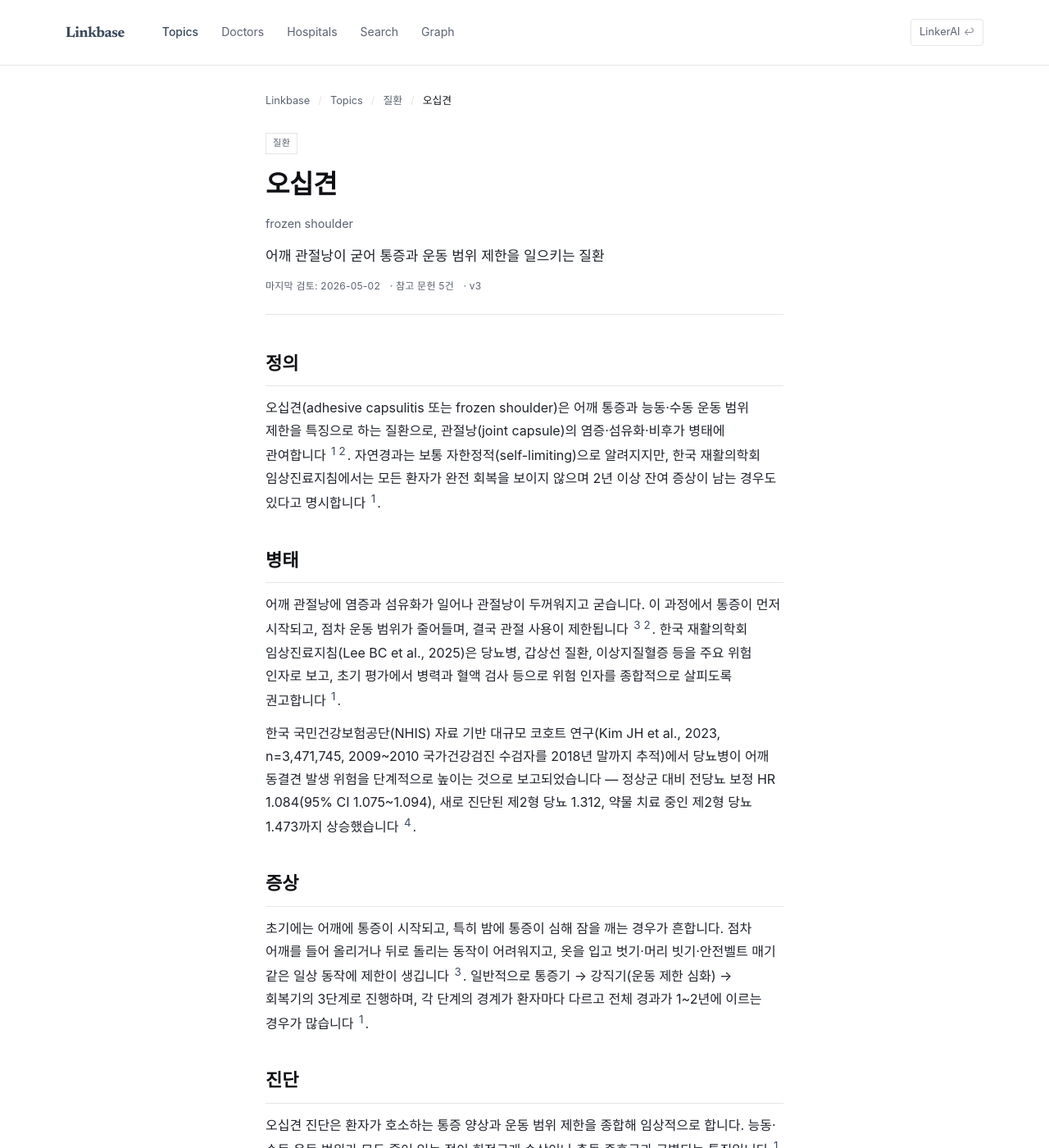
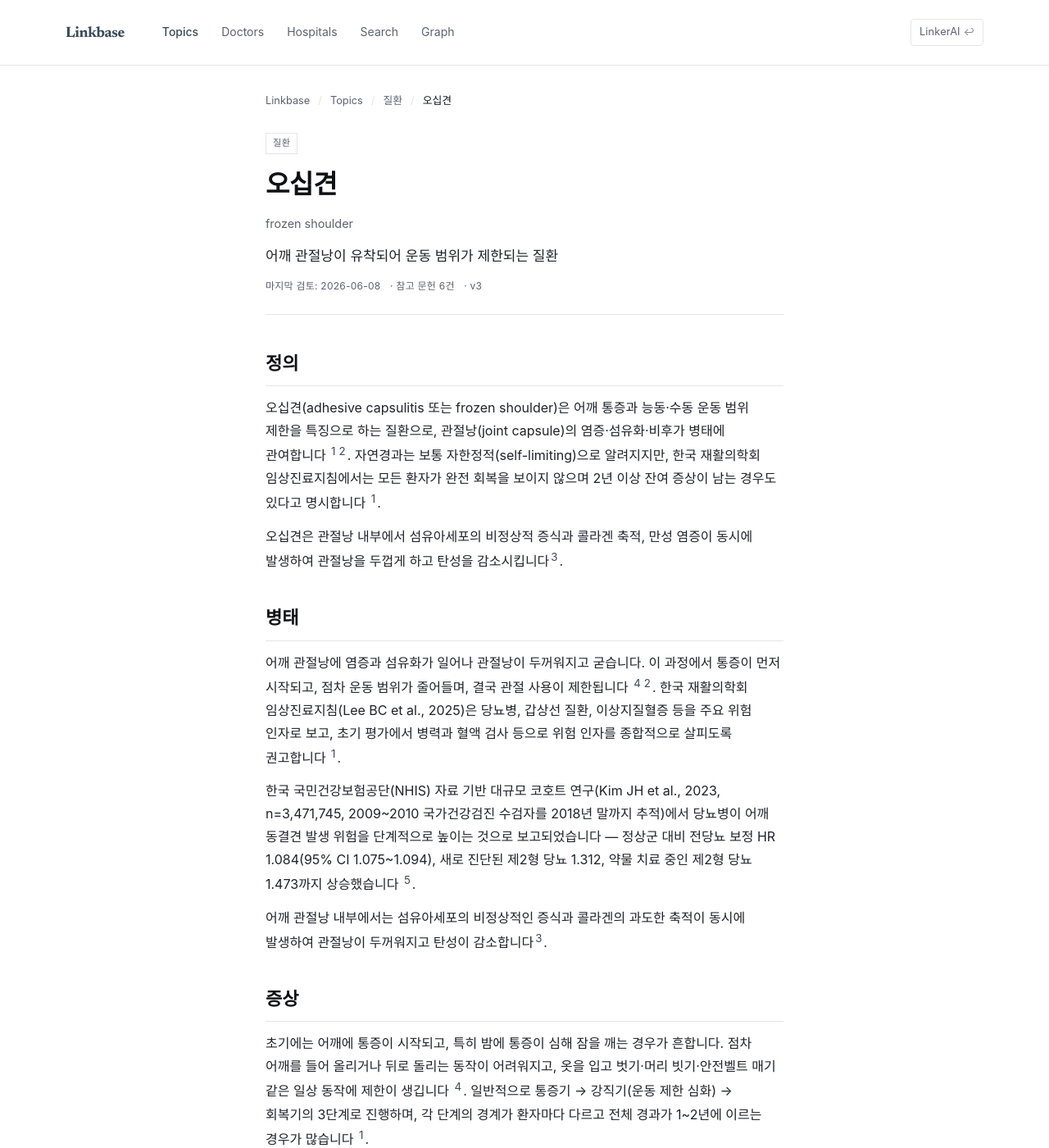
Before and after one commit to feelharmony/linkare-medical-knowledge, a Jekyll site: the page built from conditions/frozen-shoulder.md, in a window 1280 px wide and 1400 px high. Shown: the whole window at 82% size. Built offline with Jekyll 4.4.1, drawn with Linux system fonts in a browser that asks for light colours; some web fonts are replaced; some of the changed text lies outside the part shown.

Commit message:
pillar patch: What Is Frozen Shoulder? — The Pathophysiology of a Stiffening Joint Capsule → frozen-shoulder (anchors: definition,pathophysiology,symptoms)

```diff
--- a/conditions/frozen-shoulder.md
+++ b/conditions/frozen-shoulder.md
@@ -4,25 +4,31 @@ entity_id: frozen-shoulder
 entity_type: condition
 permalink: /conditions/frozen-shoulder/
 title: 오십견
-description: 어깨 관절낭이 굳어 통증과 운동 범위 제한을 일으키는 질환
+description: 어깨 관절낭이 유착되어 운동 범위가 제한되는 질환
 title_en: frozen shoulder
-last_reviewed: '2026-05-02'
+last_reviewed: '2026-06-08'
 locked: true
 verified_by: 사장님 + Claude + GPT 합의 (2026-05-09 LOCK 일괄 박힘)
 next_review: '2026-08-09'
-source_count: 5
+source_count: 6
 version: 3
 ---
 ## 정의
 오십견(adhesive capsulitis 또는 frozen shoulder)은 어깨 통증과 능동·수동 운동 범위 제한을 특징으로 하는 질환으로, 관절낭(joint capsule)의 염증·섬유화·비후가 병태에 관여합니다 [^2][^5]. 자연경과는 보통 자한정적(self-limiting)으로 알려지지만, 한국 재활의학회 임상진료지침에서는 모든 환자가 완전 회복을 보이지 않으며 2년 이상 잔여 증상이 남는 경우도 있다고 명시합니다 [^2].
+
+오십견은 관절낭 내부에서 섬유아세포의 비정상적 증식과 콜라겐 축적, 만성 염증이 동시에 발생하여 관절낭을 두껍게 하고 탄성을 감소시킵니다[^6].
 
 ## 병태
 어깨 관절낭에 염증과 섬유화가 일어나 관절낭이 두꺼워지고 굳습니다. 이 과정에서 통증이 먼저 시작되고, 점차 운동 범위가 줄어들며, 결국 관절 사용이 제한됩니다 [^1][^5]. 한국 재활의학회 임상진료지침(Lee BC et al., 2025)은 당뇨병, 갑상선 질환, 이상지질혈증 등을 주요 위험 인자로 보고, 초기 평가에서 병력과 혈액 검사 등으로 위험 인자를 종합적으로 살피도록 권고합니다 [^2].
 
 한국 국민건강보험공단(NHIS) 자료 기반 대규모 코호트 연구(Kim JH et al., 2023, n=3,471,745, 2009~2010 국가건강검진 수검자를 2018년 말까지 추적)에서 당뇨병이 어깨 동결견 발생 위험을 단계적으로 높이는 것으로 보고되었습니다 — 정상군 대비 전당뇨 보정 HR 1.084(95% CI 1.075~1.094), 새로 진단된 제2형 당뇨 1.312, 약물 치료 중인 제2형 당뇨 1.473까지 상승했습니다 [^3].
 
+어깨 관절낭 내부에서는 섬유아세포의 비정상적인 증식과 콜라겐의 과도한 축적이 동시에 발생하여 관절낭이 두꺼워지고 탄성이 감소합니다[^6].
+
 ## 증상
 초기에는 어깨에 통증이 시작되고, 특히 밤에 통증이 심해 잠을 깨는 경우가 흔합니다. 점차 어깨를 들어 올리거나 뒤로 돌리는 동작이 어려워지고, 옷을 입고 벗기·머리 빗기·안전벨트 매기 같은 일상 동작에 제한이 생깁니다 [^1]. 일반적으로 통증기 → 강직기(운동 제한 심화) → 회복기의 3단계로 진행하며, 각 단계의 경계가 환자마다 다르고 전체 경과가 1~2년에 이르는 경우가 많습니다 [^2].
+
+어깨 관절낭의 섬유화가 진행되면서 움직임 제한이 심화되고, 증상이 수년간 지속될 수 있습니다[^6].
 
 ## 진단
 오십견 진단은 환자가 호소하는 통증 양상과 운동 범위 제한을 종합해 임상적으로 합니다. 능동·수동 운동 범위가 모두 줄어 있는 점이 회전근개 손상이나 충돌 증후군과 구별되는 특징입니다 [^2]. 한국 재활의학회 가이드라인은 초기 평가에서 당뇨·갑상선 질환·이상지질혈증 같은 동반 위험 인자를 함께 확인하도록 권고합니다 [^2]. 초음파나 MRI는 오십견을 단독으로 확진하기 위한 검사라기보다, 회전근개 파열·관절염·석회성 건염 등 다른 원인을 배제하기 위한 보조 검사로 활용됩니다 [^2][^4].
@@ -49,13 +55,17 @@ version: 3
 ## 관련 임상 자료
 [^1]: [안심튼튼 — 어깨 통증 관리·예방·재발](https://ansimpainfree.kr/blog/shoulder-pain-management-prevention-relapse)
 
+---
+
 ## Citations
 [^2]: [Lee BC et al. Clinical Practice Guidelines for Diagnosis and Non-Surgical Treatment of Primary Frozen Shoulder. Ann Rehabil Med. 2025;49(3):113-138 (대한재활의학회). DOI 10.5535/arm.250057](https://www.e-arm.org/journal/view.php?number=4407)
 [^3]: [Kim JH, Kim BS, Han KD, Kwon HS. The Risk of Shoulder Adhesive Capsulitis in Individuals with Prediabetes and Type 2 Diabetes Mellitus: A Longitudinal Nationwide Population-Based Study. Diabetes Metab J. 2023;47(6):869-878. DOI 10.4093/dmj.2022.0275 (PMID 37915186)](https://pmc.ncbi.nlm.nih.gov/articles/PMC10695720/)
 [^4]: [Pandey V, Madi S. Clinical Guidelines in the Management of Frozen Shoulder: An Update! Indian J Orthop. 2021;55(2):299-309. DOI 10.1007/s43465-021-00351-3](https://pmc.ncbi.nlm.nih.gov/articles/PMC8046676/)
 [^5]: [Le HV, Lee SJ, Nazarian A, Rodriguez EK. Adhesive capsulitis of the shoulder: review of pathophysiology and current clinical treatments. Shoulder Elbow. 2017;9(2):75-84. DOI 10.1177/1758573216676786](https://pmc.ncbi.nlm.nih.gov/articles/PMC5384535/)
+[^6]: [thewellsr.kr/en/blog/what-is-frozen-shoulder-the-pathophysiology-of-a-stiffening-](https://thewellsr.kr/en/blog/what-is-frozen-shoulder-the-pathophysiology-of-a-stiffening-)
 
 ## Changelog
 - 2026-04-25 v2: 수동 편집
 - 2026-05-01 v3: 외부 권위 출처 3개 추가 (Lee BC 2025 한국 재활의학회 동결견 CPG, Kim JH 2023 한국 NHIS 당뇨 코호트, 국제 review) — 정의·병태·증상·진단·치료·예후 6섹션으로 재정렬(원본 3섹션). 한국 CPG를 1차 인용으로 활용. 당뇨 위험 인자에 한국 NHIS HR 1.084~1.473 데이터 명시. 학술 톤 다운(자연스러운 환자 친화 표현, 의학 용어·수치·권고 강도는 보존). source_count 0→4.
 - 2026-05-02 v3 검증 정정: [^4] citation 분리 — Pandey 2021 (Indian J Orthop)과 Le HV 2017 (Shoulder Elbow)이 다른 논문임을 fetch 검증 후 정정. [^4] Pandey 2021로 정정, [^5] Le HV 2017 신설. 치료 권고 표현 정정 — "권고 등급 B(낮은 근거)" → "조건부 권고. 근거 수준 낮음/매우 낮음" (B는 conditional recommend, evidence level 별도). 근력 강화 권고 톤 다운 (한국 CPG에서 근거 제한적, 단계적 적용). 체외충격파 톤 다운 (한국 CPG 핵심 권고 아님, 환자별 선택적 검토). MRI/초음파 표현 정정 (확진 → 다른 원인 배제 보조 검사). 정의 첫 문장 [^1] → [^2][^5] (권위 출처). Kim 2023 추적 기간 표현 정정 ("평균 7.9년" → "2009~2010 수검자를 2018년 말까지 추적"). source_count 4 → 5.
+- 2026-06-08 v3: 정의 enrich, 병태 enrich, 증상 enrich
```
